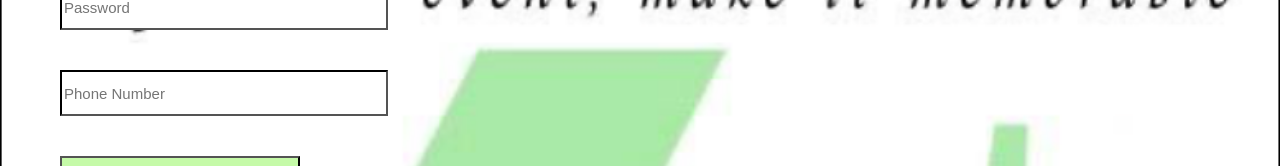
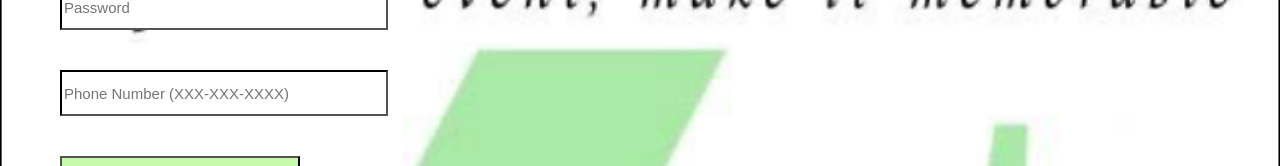
Before and after one commit to sabra6/zintas-website, a React (Create React App) app in the folder client/: page /signup in a window 1280 px wide. Shown: the part 493-659 px from the top of the page. Built offline with nearby package versions, Linux system fonts and the light colour scheme.

Commit message:
Made some changes to signup

```diff
--- a/client/src/webpages/signup.jsx
+++ b/client/src/webpages/signup.jsx
@@ -84,7 +84,7 @@ function Signup(){
         <input className="question" type="text" placeholder="Last name" onChange={(e)=>setlastname(e.target.value)}/>
         <input className="question" type="text" placeholder="Email" onChange={(e)=>setemail(e.target.value)}/>
         <input className="question" type="password" placeholder="Password" onChange={(e)=>setpassword(e.target.value)}/>
-        <input className="question" type="text" placeholder="Phone Number" onChange={(e)=>setphonenumber(e.target.value)}/>
+        <input className="question" type="text" placeholder="Phone Number (XXX-XXX-XXXX)" onChange={(e)=>setphonenumber(e.target.value)}/>
 
         {/* Sign up button for calling function sendinfo */}
         <button onClick={sendinfo} className="signupbutton"> Sign Up </button>
```
